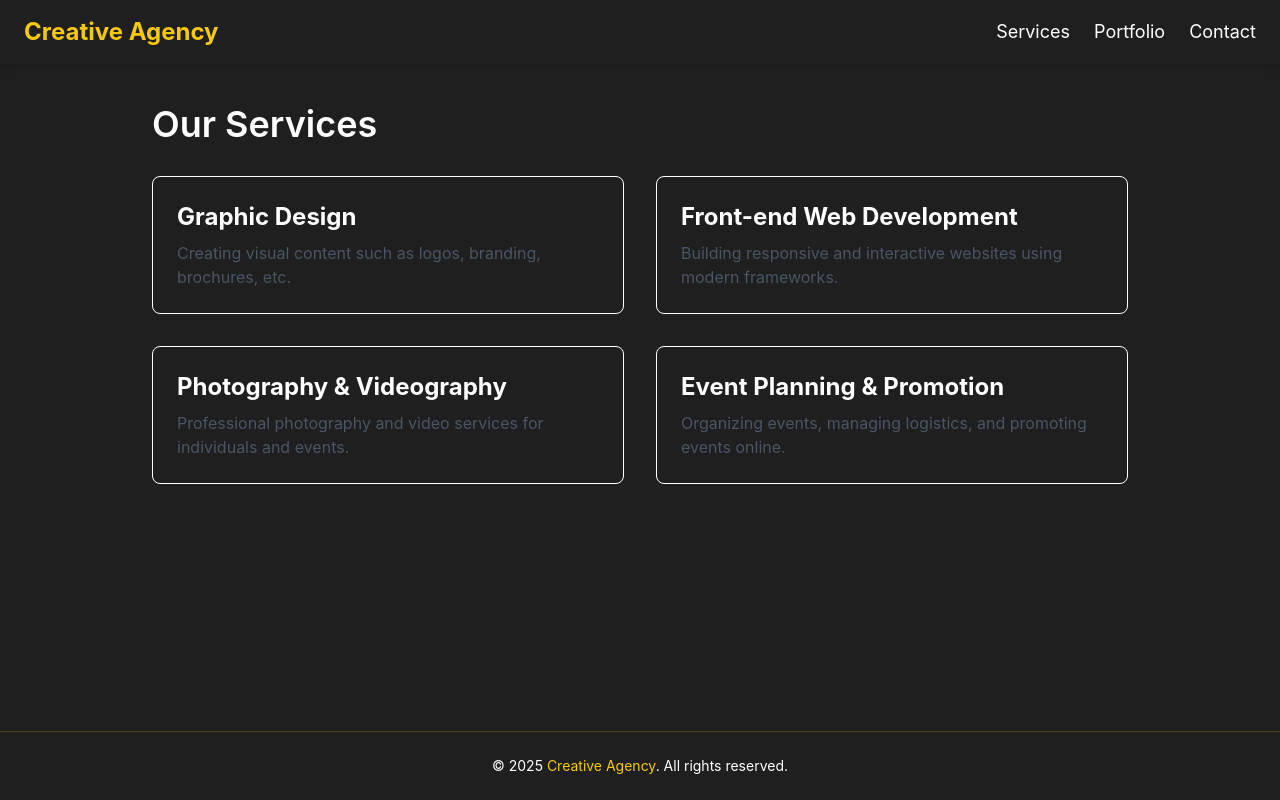
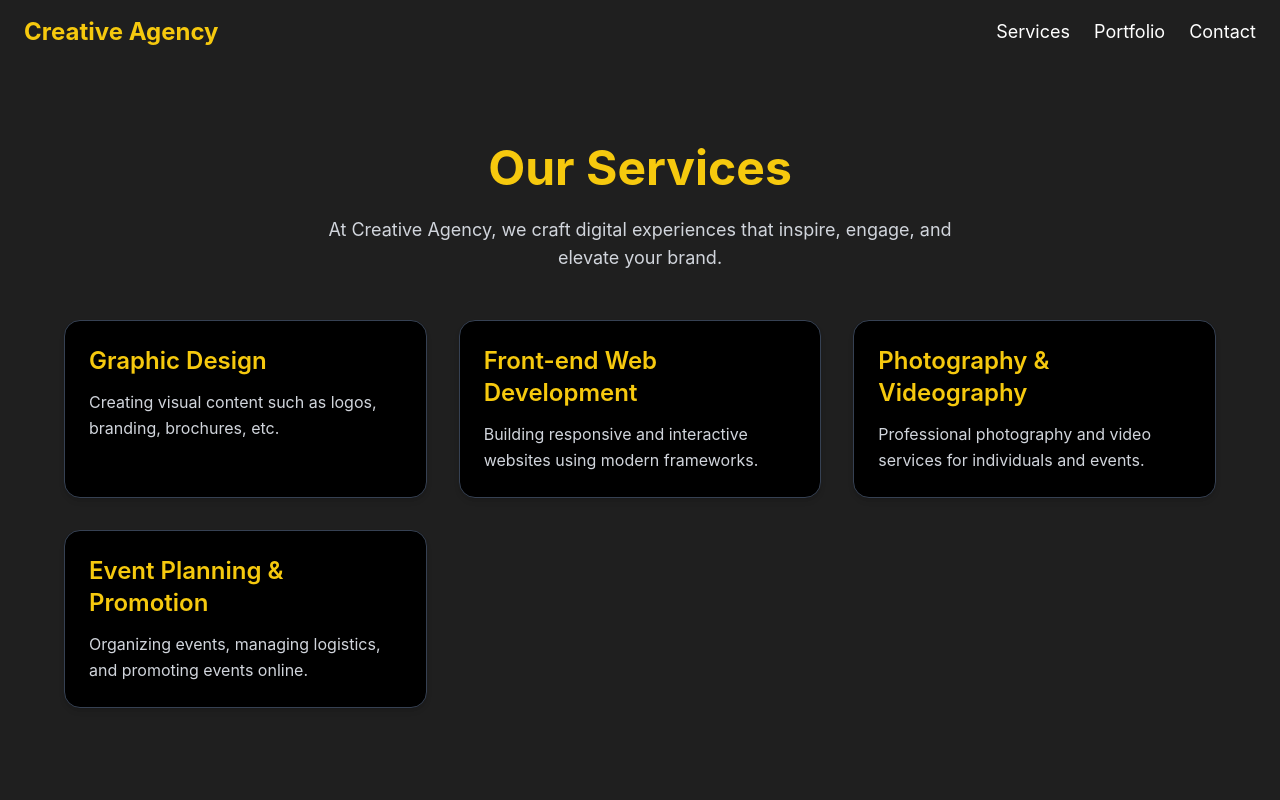
Before and after one commit to BkRansford-ux/Alx_Capstone_Project, a React (Vite) app: page /services in a window 1280 px wide. Shown: the top 800 px of the page. Built offline with nearby package versions, Linux system fonts and the light colour scheme.

Commit message:
Branded Services section and ServiceCard for Creative Agency theme

```diff
--- a/src/components/ServiceCard.jsx
+++ b/src/components/ServiceCard.jsx
@@ -2,9 +2,13 @@ import React from "react";
 
 export default function ServiceCard({ service }) {
   return (
-    <div className="border rounded-lg p-6 hover:shadow-lg transition">
-      <h3 className="text-2xl font-bold mb-2">{service.name}</h3>
-      <p className="text-gray-600">{service.description}</p>
+    <div className="bg-black border border-gray-700 hover:border-bee p-6 rounded-2xl shadow-md hover:shadow-lg hover:shadow-bee/20 transition-all duration-300">
+      <h3 className="text-2xl font-semibold text-bee mb-3">
+        {service.name}
+      </h3>
+      <p className="text-gray-300 leading-relaxed">
+        {service.description}
+      </p>
     </div>
   );
 }
--- a/src/pages/Services.jsx
+++ b/src/pages/Services.jsx
@@ -10,13 +10,20 @@ export default function Services() {
   }, []);
 
   return (
-    <div className="max-w-5xl mx-auto px-6 py-10">
-      <h2 className="text-4xl font-semibold mb-8">Our Services</h2>
-      <div className="grid grid-cols-1 md:grid-cols-2 gap-8">
-        {services.map((s) => (
-          <ServiceCard key={s.id} service={s} />
+    <section className="bg-graphite text-white min-h-screen py-20 px-6">
+      <div className="max-w-6xl mx-auto text-center">
+        <h1 className="text-5xl font-bold text-bee mb-6">Our Services</h1>
+        <p className="text-gray-300 text-lg max-w-2xl mx-auto mb-12">
+          At Creative Agency, we craft digital experiences that inspire, engage,
+          and elevate your brand.
+        </p>
+      </div>
+
+      <div className="grid grid-cols-1 md:grid-cols-2 lg:grid-cols-3 gap-8 max-w-6xl mx-auto">
+        {services.map((service) => (
+          <ServiceCard key={service.id} service={service} />
         ))}
       </div>
-    </div>
+    </section>
   );
 }
```
